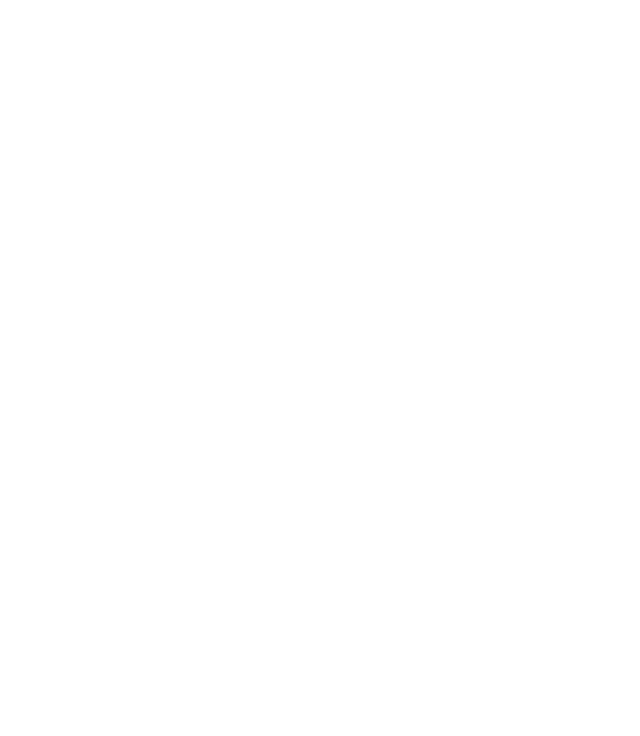
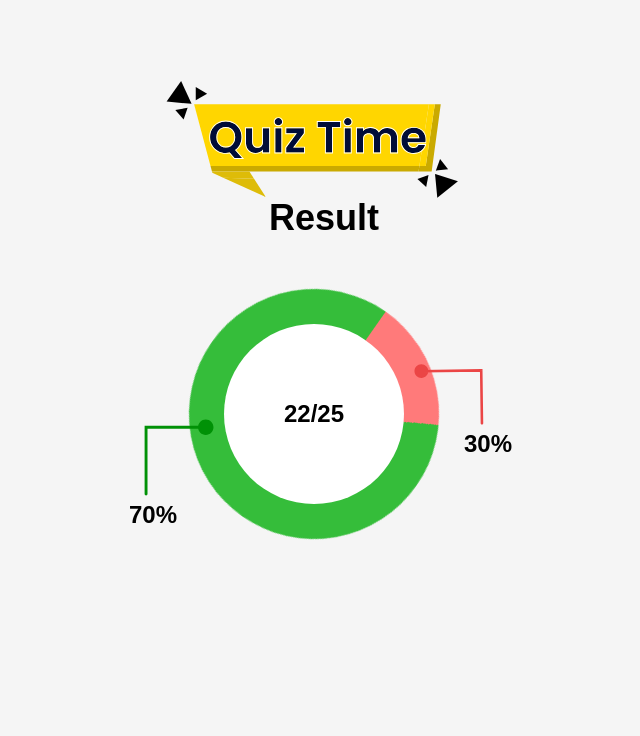
Before and after one commit to Ad7905itya/Quiz-time, a plain HTML site: page result.html in a window 1280 px wide. Shown: the whole page, without its empty margins (326-966 px from the left). Drawn offline with Linux system fonts and the light colour scheme.

Commit message:
create result.html and add a couple svg img

```diff
--- a/result.html
+++ b/result.html
@@ -5,10 +5,115 @@
     <meta charset="UTF-8">
     <meta name="viewport" content="width=device-width, initial-scale=1.0">
     <title>Quiz Time | Result</title>
+    <link rel="stylesheet" href="style.css">
+    <style>
+        body {
+            flex-direction: column;
+        }
+
+        .heading {
+            display: flex;
+            flex-direction: column;
+            align-items: center;
+            font-size: 24px;
+        }
+
+        .img-heading {
+            width: 300px;
+            height: 150px;
+        }
+
+        h2 {
+            margin-top: -20px;
+            margin-left: 20px;
+        }
+
+        .result-pie-graph {
+            margin-top: 50px;
+            width: 250px;
+            height: 250px;
+            border-radius: 50%;
+            display: flex;
+            align-items: center;
+            justify-content: center;
+            transform: rotateY(180deg)rotateZ(325deg);
+            background: conic-gradient(rgba(53, 189, 58, 1) 300deg, rgba(255, 122, 122, 1) 0deg);
+        }
+
+        .pie-circle {
+            width: 180px;
+            height: 180px;
+            background-color: #fff;
+            border-radius: 50%;
+            transform: rotateY(-180deg)rotateZ(325deg);
+            display: inherit;
+            align-items: inherit;
+            justify-content: inherit;
+        }
+
+        .pie-circle h2 {
+            margin: 0;
+        }
+
+        .correct-result {
+            position: relative;
+            top: -120px;
+            left: -45px;
+            display: flex;
+            flex-direction: column;
+            width: 50%;
+        }
+        .correct-result img,.incorrect-result img{
+            width: 70px;
+        }
+
+        .incorrect-result {
+            position: relative;
+            top: -280px;
+            right: -225px;
+            display: flex;
+            flex-direction: column;
+            width: 50%;
+        }
+        .correct-result span,.incorrect-result span{
+            font-size: 24px;
+        }
+        .correct-result span{
+            position: relative;
+            left: -15px;
+            top: 5px;
+            font-weight: 600;
+        }
+        .incorrect-result span{
+            position: relative;
+            left: 50px;
+            top: 5px;
+            font-weight: 600;
+        }
+    </style>
+    <script src="result.js" type="module"></script>
 </head>
 
 <body>
+    <div class="heading">
+        <img class="img-heading" src="images/Group 4.svg" alt="Group">
+        <h2>Result</h2>
+    </div>
 
+    <div class="graph-result-container">
+        <div class="result-pie-graph">
+            <div class="pie-circle">
+                <h2>22/25</h2>
+            </div>
+        </div>
+        <div class="correct-result">
+            <img src="images/Vector 4.svg" alt="">
+            <span>70%</span>
+        </div>
+        <div class="incorrect-result">
+            <img src="images/Vector 5.svg" alt="">
+            <span>30%</span>
+        </div>
+    </div>
 </body>
-
 </html>
```
Also changed, not shown: quiz.html (+1 -1 lines), quiz.js (+8 -4 lines), images/Vector 4.svg (added), images/Vector 5.svg (added), result.js (added).
